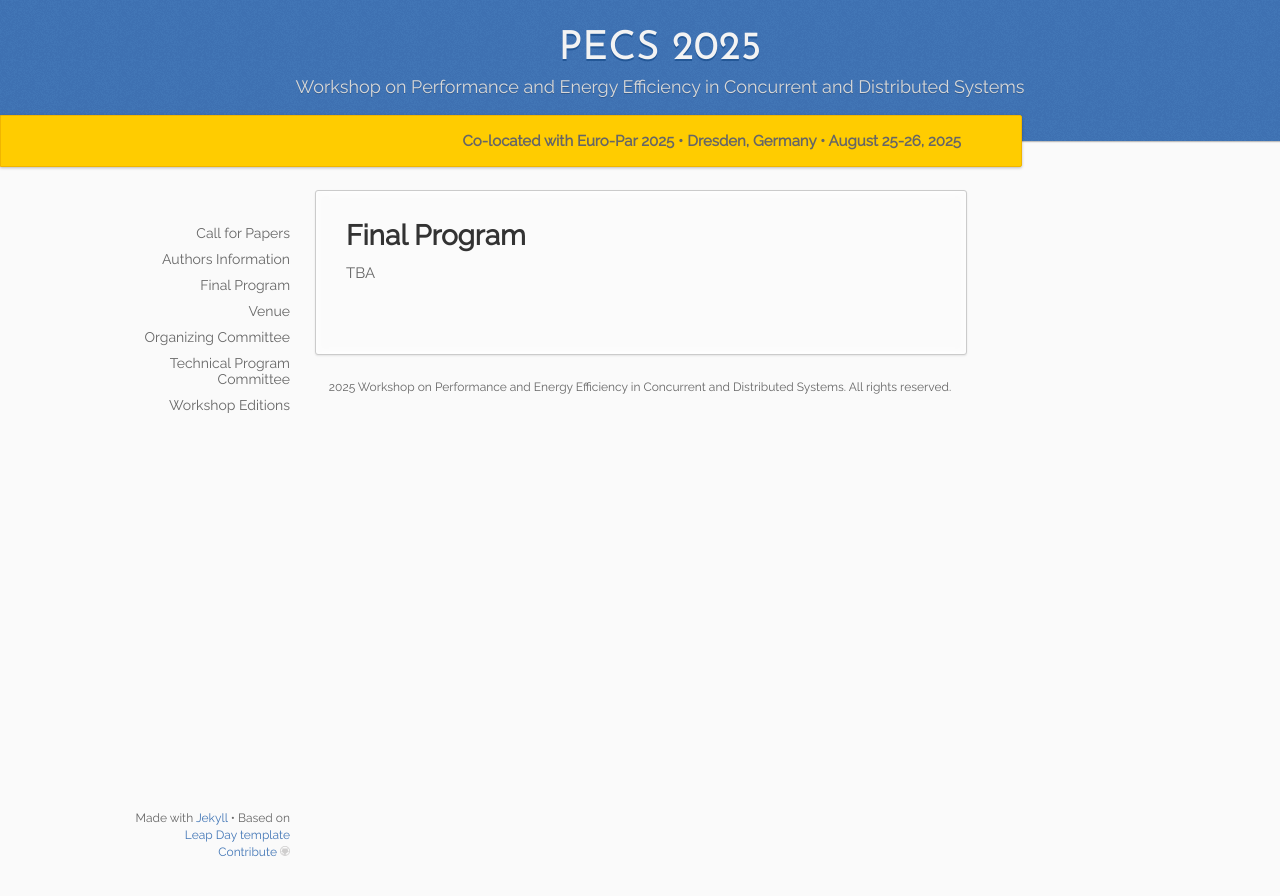
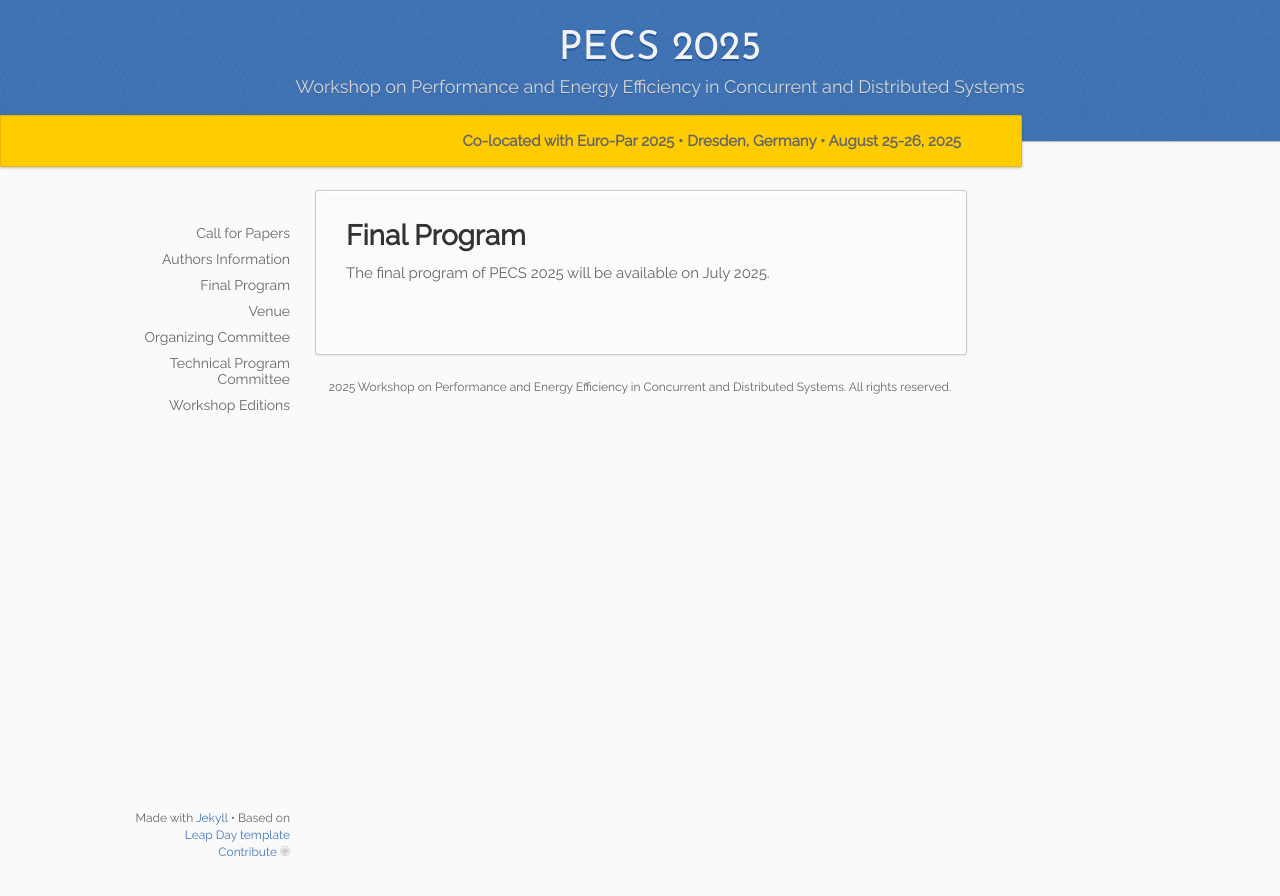
Before and after one commit to pecs-workshop/pecs-workshop.github.io, a Jekyll site: the page built from _2025/05.program.md, in a window 1280 px wide. Shown: the top 896 px of the page. Built offline with Jekyll 4.4.1, drawn with Linux system fonts in a browser that asks for light colours.

Commit message:
First commit 2025

```diff
--- a/_2025/05.program.md
+++ b/_2025/05.program.md
@@ -8,4 +8,4 @@ permalink: /:collection/program/
 
 
 
-TBA
+The final program of PECS 2025 will be available on July 2025.
```
